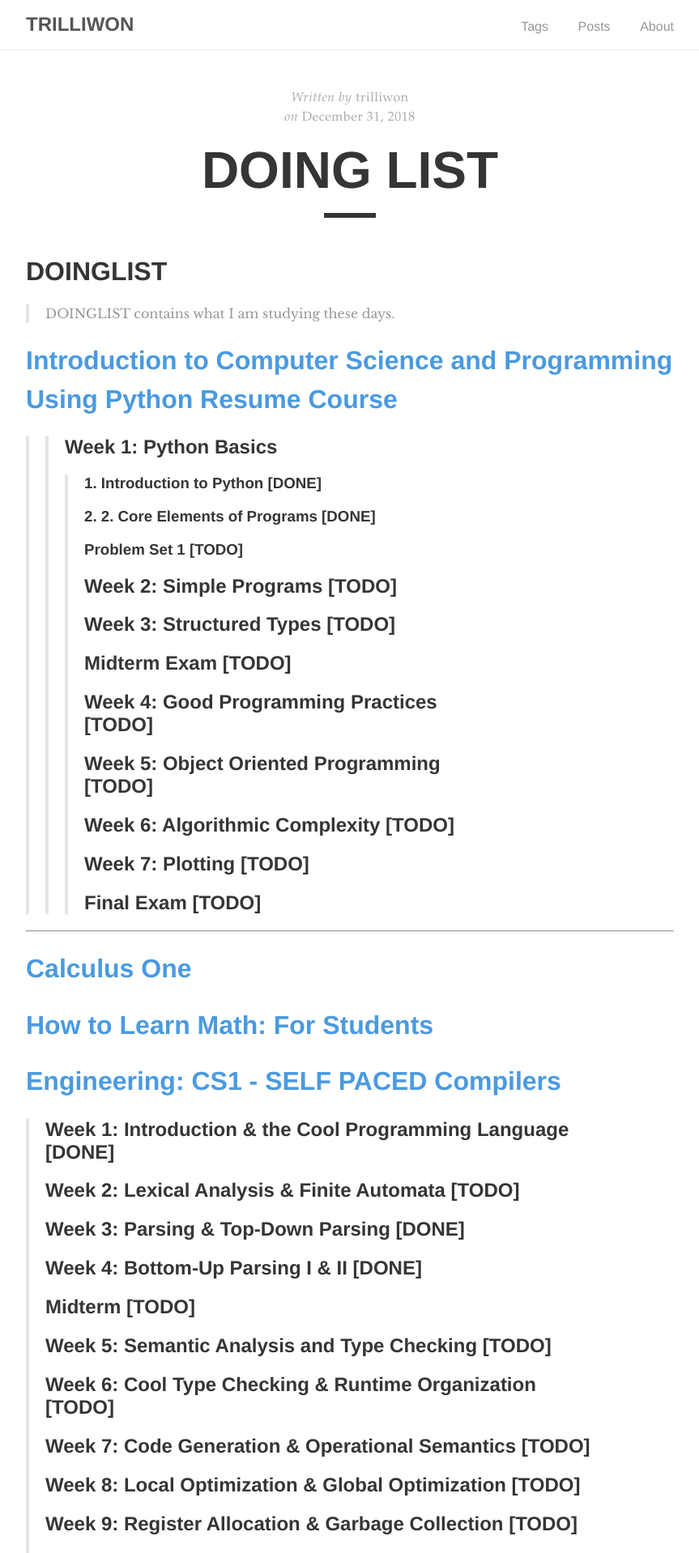
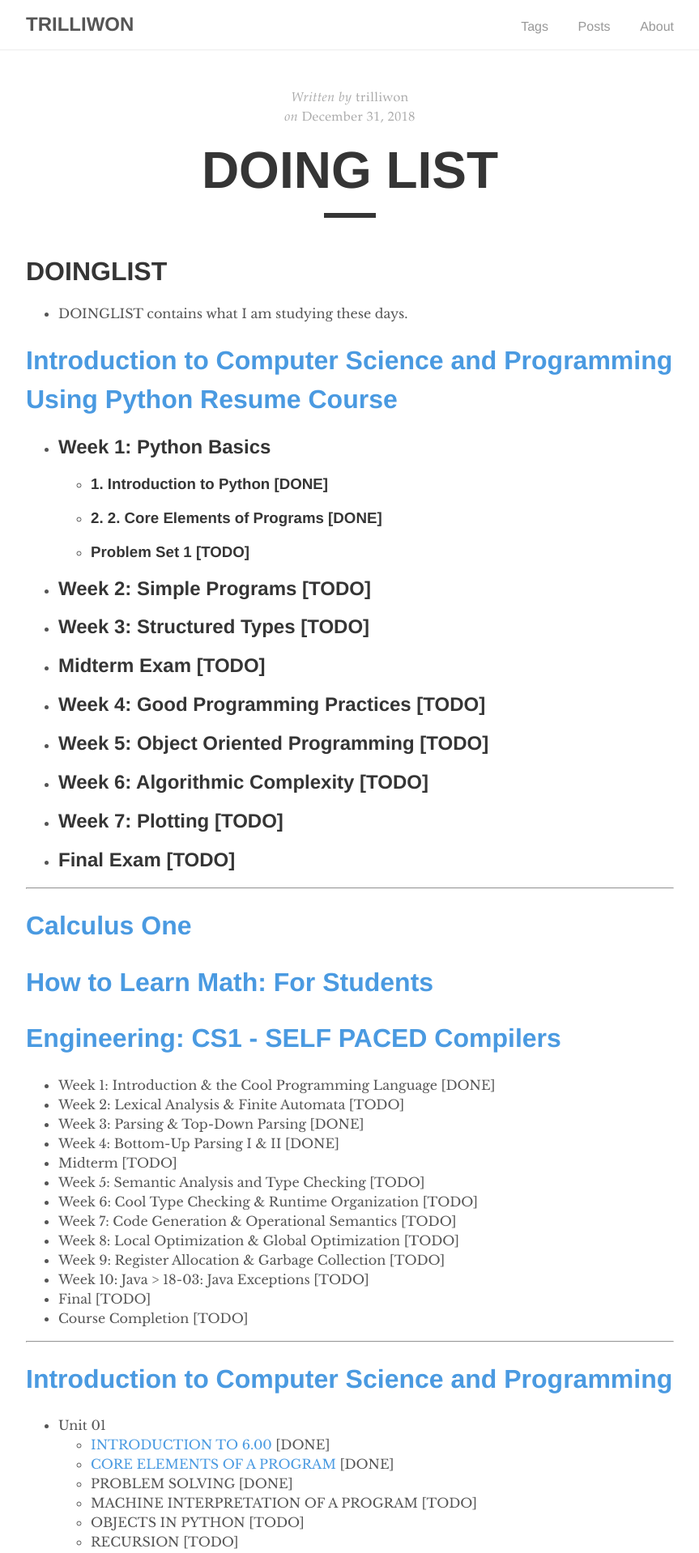
Before and after one commit to trilliwon/ABL, a Jekyll site: the page built from _posts/2017-12-10-doing-list.md, in a window 1280 px wide. Shown: the top 1918 px of the page at 81% size, without its empty margins (208-1071 px from the left). Built offline with Jekyll 4.4.1, drawn with Linux system fonts in a browser that asks for light colours; nearby versions of some CDN libraries.

Commit message:
Mon Dec 25 22:55:26 KST 2017

```diff
--- a/_posts/2017-12-10-doing-list.md
+++ b/_posts/2017-12-10-doing-list.md
@@ -7,22 +7,22 @@ tag: [Doing List]
 
 # DOINGLIST
 
-> DOINGLIST contains what I am studying these days.
+  - DOINGLIST contains what I am studying these days.
 
 # [Introduction to Computer Science and Programming Using Python Resume Course](https://courses.edx.org/courses/course-v1:MITx+6.00.1x+2T2017_2/course/)
 
->> ## Week 1: Python Basics
->>> ### 1. Introduction to Python [DONE]
->>> ### 2. 2. Core Elements of Programs [DONE]
->>> ### Problem Set 1 [TODO]
->> ## Week 2: Simple Programs [TODO]
->> ## Week 3: Structured Types [TODO]
->> ## Midterm Exam [TODO]
->> ## Week 4: Good Programming Practices [TODO]
->> ## Week 5: Object Oriented Programming [TODO]
->> ## Week 6: Algorithmic Complexity [TODO]
->> ## Week 7: Plotting [TODO]
->> ## Final Exam [TODO]
+- ## Week 1: Python Basics
+  - ### 1. Introduction to Python [DONE]
+  - ### 2. 2. Core Elements of Programs [DONE]
+  - ### Problem Set 1 [TODO]
+- ## Week 2: Simple Programs [TODO]
+- ## Week 3: Structured Types [TODO]
+- ## Midterm Exam [TODO]
+- ## Week 4: Good Programming Practices [TODO]
+- ## Week 5: Object Oriented Programming [TODO]
+- ## Week 6: Algorithmic Complexity [TODO]
+- ## Week 7: Plotting [TODO]
+- ## Final Exam [TODO]
 
 ---
 
@@ -31,36 +31,35 @@ tag: [Doing List]
 
 # [Engineering: CS1 - SELF PACED Compilers](https://lagunita.stanford.edu/courses/Engineering/Compilers/Fall2014)
 
->## Week 1: Introduction & the Cool Programming Language [DONE]
->## Week 2: Lexical Analysis & Finite Automata [TODO]
->## Week 3: Parsing & Top-Down Parsing [DONE]
->## Week 4: Bottom-Up Parsing I & II [DONE]
->## Midterm [TODO]
->## Week 5: Semantic Analysis and Type Checking [TODO]
->## Week 6: Cool Type Checking & Runtime Organization [TODO]
->## Week 7: Code Generation & Operational Semantics [TODO]
->## Week 8: Local Optimization & Global Optimization [TODO]
->## Week 9: Register Allocation & Garbage Collection [TODO]
->## Week 10: Java > 18-03: Java Exceptions [TODO]
->## Final [TODO]
->## Course Completion [TODO]
+- Week 1: Introduction & the Cool Programming Language [DONE]
+- Week 2: Lexical Analysis & Finite Automata [TODO]
+- Week 3: Parsing & Top-Down Parsing [DONE]
+- Week 4: Bottom-Up Parsing I & II [DONE]
+- Midterm [TODO]
+- Week 5: Semantic Analysis and Type Checking [TODO]
+- Week 6: Cool Type Checking & Runtime Organization [TODO]
+- Week 7: Code Generation & Operational Semantics [TODO]
+- Week 8: Local Optimization & Global Optimization [TODO]
+- Week 9: Register Allocation & Garbage Collection [TODO]
+- Week 10: Java > 18-03: Java Exceptions [TODO]
+- Final [TODO]
+- Course Completion [TODO]
 
 ---
 
 # [Introduction to Computer Science and Programming](https://ocw.mit.edu/courses/electrical-engineering-and-computer-science/6-00sc-introduction-to-computer-science-and-programming-spring-2011/)
 
->## Unit 01
->>### [INTRODUCTION TO 6.00](http://www.trilliwon.com/blog/mit600cs_unit1_01/) [DONE]
->>### [CORE ELEMENTS OF A PROGRAM](http://www.trilliwon.com/blog/mit600cs_unit1_02/) [DONE]
->>### PROBLEM SOLVING [DONE]
->>### MACHINE INTERPRETATION OF A PROGRAM [TODO]
->>### OBJECTS IN PYTHON [TODO]
->>### RECURSION [TODO]
->>### DEBUGGING [TODO]
->>### EFFICIENCY AND ORDER OF GROWTH [TODO]
->>### MEMORY AND SEARCH METHODS [TODO]
->>### QUIZ 1 [TODO]
->## Unit 02 [TODO]
->## Unit 03 [TODO]
-
+- Unit 01
+  - [INTRODUCTION TO 6.00](http://www.trilliwon.com/blog/mit600cs_unit1_01/) [DONE]
+  - [CORE ELEMENTS OF A PROGRAM](http://www.trilliwon.com/blog/mit600cs_unit1_02/) [DONE]
+  - PROBLEM SOLVING [DONE]
+  - MACHINE INTERPRETATION OF A PROGRAM [TODO]
+  - OBJECTS IN PYTHON [TODO]
+  - RECURSION [TODO]
+  - DEBUGGING [TODO]
+  - EFFICIENCY AND ORDER OF GROWTH [TODO]
+  - MEMORY AND SEARCH METHODS [TODO]
+  - QUIZ 1 [TODO]
+- Unit 02 [TODO]
+- Unit 03 [TODO]
 ---
```
Also changed, not shown: _posts/2017-12-10-done-list.md (+11 -11 lines).
